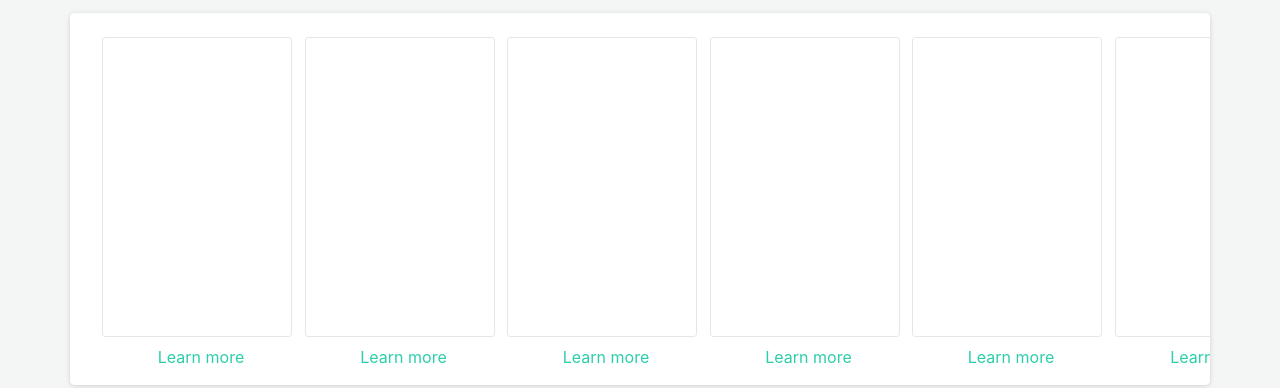
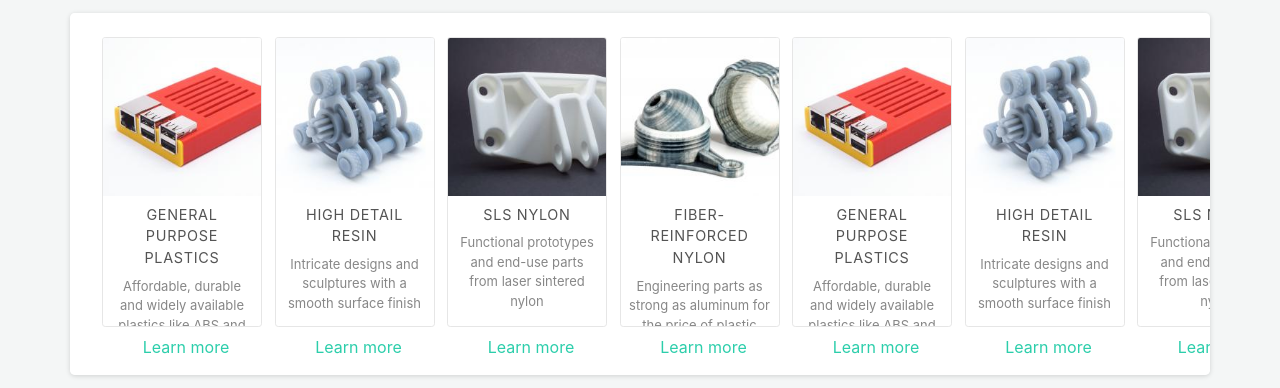
Before and after one commit to clenemt/cart-assignment, a website: page index.html in a window 1280 px wide. Shown: the part 350-738 px from the top of the page. Drawn offline with Linux system fonts and the light colour scheme; files that its build step writes are made by us from their sources.

Commit message:
Add placeholder content

```diff
--- a/index.html
+++ b/index.html
@@ -100,35 +100,83 @@
       <div class="block picker">
         <div class="picker-wrapper">
           <div class="picker-item">
-            <div class="picker-card"></div>
+            <div class="picker-card">
+              <img class="picker-image" src="img/img1.jpg">
+              <div class="picker-desc">
+                <h5 class="picker-header">General purpose plastics</h5>
+                <p>Affordable, durable and widely available plastics like ABS and PLA</p>
+              </div>
+            </div>
             <a href="#">Learn more</a>
           </div>
           <div class="picker-item">
-            <div class="picker-card"></div>
+            <div class="picker-card">
+              <img class="picker-image" src="img/img2.jpg">
+              <div class="picker-desc">
+                <h5 class="picker-header">High detail resin</h5>
+                <p>Intricate designs and sculptures with a smooth surface finish</p>
+              </div>
+            </div>
             <a href="#">Learn more</a>
           </div>
           <div class="picker-item">
-            <div class="picker-card"></div>
+            <div class="picker-card">
+              <img class="picker-image" src="img/img3.jpg">
+              <div class="picker-desc">
+                <h5 class="picker-header">SLS nylon</h5>
+                <p>Functional prototypes and end-use parts from laser sintered nylon</p>
+              </div>
+            </div>
             <a href="#">Learn more</a>
           </div>
           <div class="picker-item">
-            <div class="picker-card"></div>
+            <div class="picker-card">
+              <img class="picker-image" src="img/img4.jpg">
+              <div class="picker-desc">
+                <h5 class="picker-header">Fiber-reinforced nylon</h5>
+                <p>Engineering parts as strong as aluminum for the price of plastic</p>
+              </div>
+            </div>
             <a href="#">Learn more</a>
           </div>
           <div class="picker-item">
-            <div class="picker-card"></div>
+            <div class="picker-card">
+              <img class="picker-image" src="img/img1.jpg">
+              <div class="picker-desc">
+                <h5 class="picker-header">General purpose plastics</h5>
+                <p>Affordable, durable and widely available plastics like ABS and PLA</p>
+              </div>
+            </div>
             <a href="#">Learn more</a>
           </div>
           <div class="picker-item">
-            <div class="picker-card"></div>
+            <div class="picker-card">
+              <img class="picker-image" src="img/img2.jpg">
+              <div class="picker-desc">
+                <h5 class="picker-header">High detail resin</h5>
+                <p>Intricate designs and sculptures with a smooth surface finish</p>
+              </div>
+            </div>
             <a href="#">Learn more</a>
           </div>
           <div class="picker-item">
-            <div class="picker-card"></div>
+            <div class="picker-card">
+              <img class="picker-image" src="img/img3.jpg">
+              <div class="picker-desc">
+                <h5 class="picker-header">SLS nylon</h5>
+                <p>Functional prototypes and end-use parts from laser sintered nylon</p>
+              </div>
+            </div>
             <a href="#">Learn more</a>
           </div>
           <div class="picker-item">
-            <div class="picker-card"></div>
+            <div class="picker-card">
+              <img class="picker-image" src="img/img4.jpg">
+              <div class="picker-desc">
+                <h5 class="picker-header">Fiber-reinforced nylon</h5>
+                <p>Engineering parts as strong as aluminum for the price of plastic</p>
+              </div>
+            </div>
             <a href="#">Learn more</a>
           </div>
         </div>
--- a/js/cart.js
+++ b/js/cart.js
@@ -12,7 +12,7 @@ var Cart = (function ($, Dialog) { // eslint-disable-line
                 <div class="cart-close"><span class="close"></div>
                 <div class="cart-quantity">
                     <label for="quantity-${item.id}">Quantity:</label>
-                    <input class="form-control" type="number" value="${item.quantity}" name="quantity-${item.id}" id="quantity-${item.id}">
+                    <input class="form-control" type="number" min="1" max="10" value="${item.quantity}" name="quantity-${item.id}" id="quantity-${item.id}">
                 </div>
             </div>
             <h4 class="cart-title">${item.name}</h4>
--- a/scss/_site.scss
+++ b/scss/_site.scss
@@ -239,13 +239,37 @@
   text-align: center;
 }
 
+.picker-image {
+  width: 100%;
+}
+
+.picker-desc {
+  padding: $spacer0;
+
+  .picker-header {
+    text-align: center;
+    text-transform: uppercase;
+    letter-spacing: .05em;
+    font-size: 90%;
+    white-space: inherit;
+    color: $gray;
+  }
+
+  p {
+    font-size: 13px;
+    color: $gray-light;
+  }
+}
+
 .picker-card {
-  height: 300px;
-  width: 190px;
+  height: 290px;
+  width: 160px;
   margin: 0 $spacer0 $spacer0 0;
   cursor: pointer;
   border-radius: $border-radius;
   border: 1px solid #e6e6e6;
+  white-space: normal;
+  overflow: hidden;
 
   &:hover {
     border-color: $green;
```
Also changed, not shown: dist/css/main.css, dist/js/cart.js, img/img1.jpg (added), img/img2.jpg (added), img/img3.jpg (added), img/img4.jpg (added).
